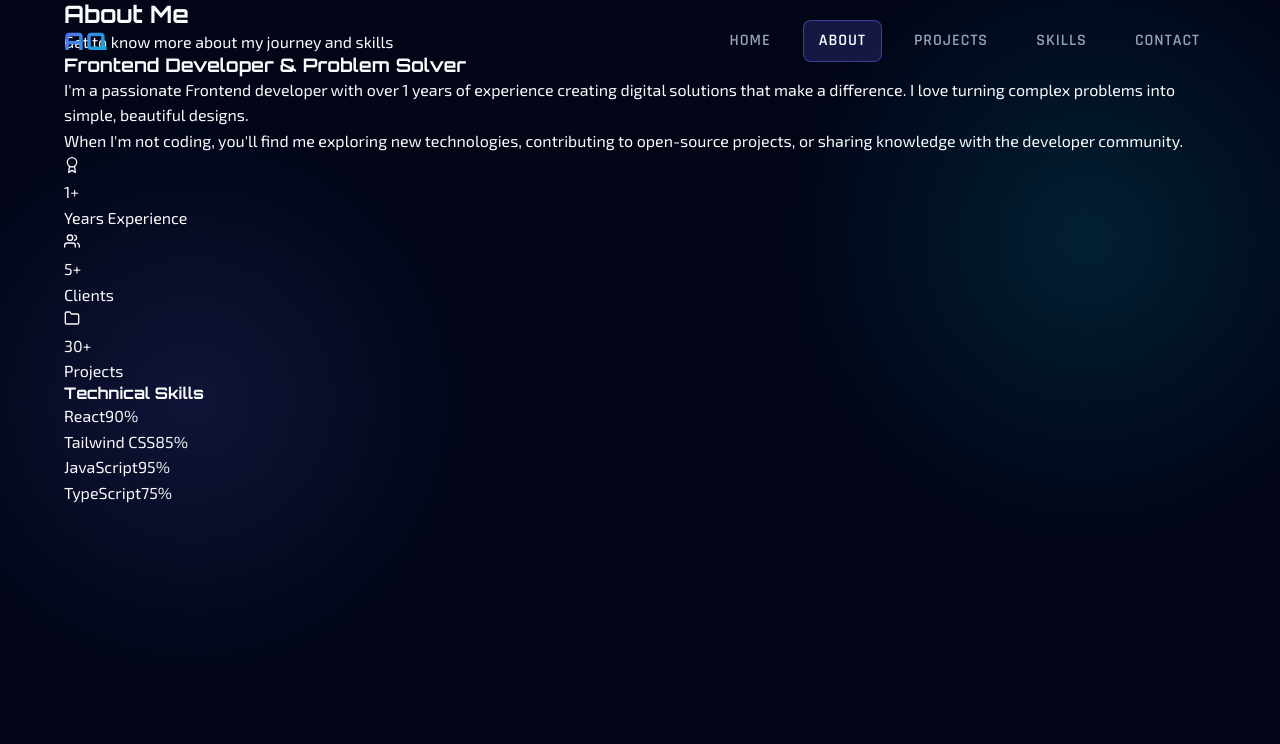
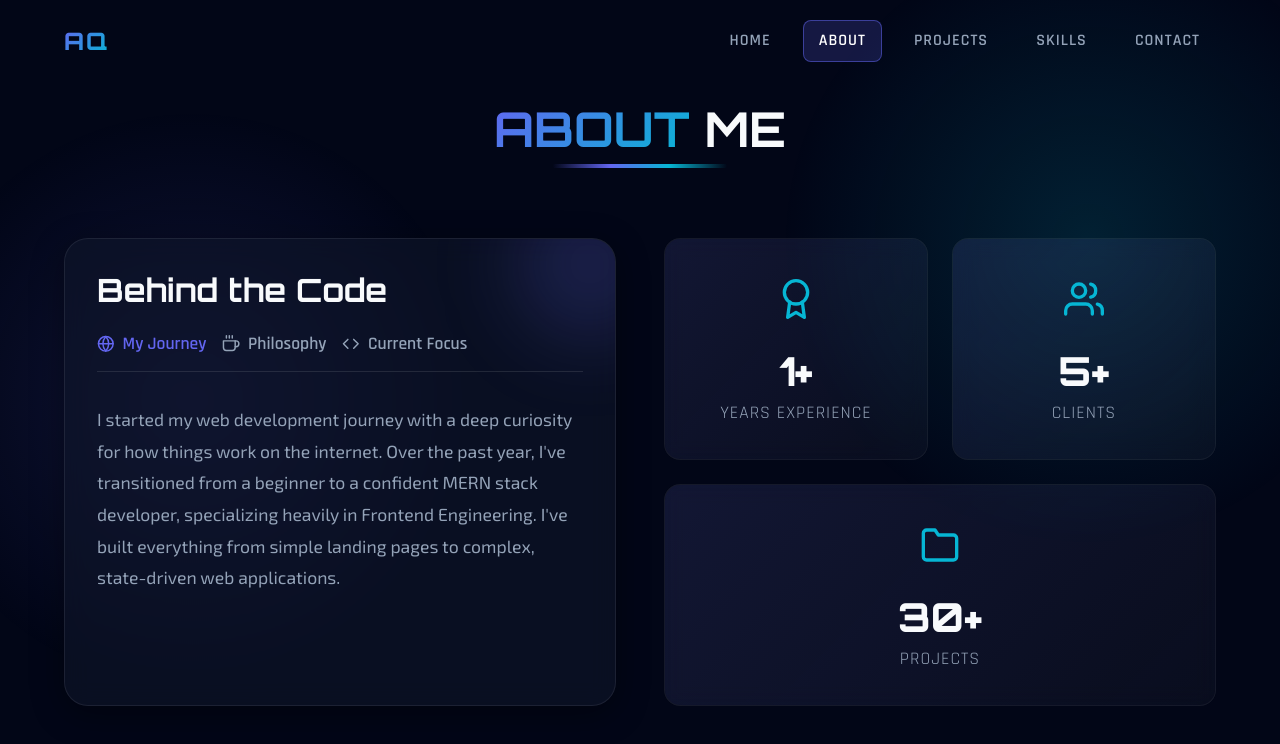
Before and after one commit to adeel-151/react-portfolio, a React (Vite) app: page /about in a window 1280 px wide. Shown: the top 744 px of the page. Built offline with nearby package versions, Linux system fonts and the light colour scheme.

Commit message:
Redesign about and skills sections

```diff
--- a/src/pages/About.jsx
+++ b/src/pages/About.jsx
@@ -1,109 +1,155 @@
-import React from 'react';
-// eslint-disable-next-line no-unused-vars
-import { motion } from 'framer-motion';
-import { FiAward, FiUsers, FiFolder } from 'react-icons/fi';
+import React, { useState } from 'react';
+import { motion, AnimatePresence } from 'framer-motion';
+import { FiAward, FiUsers, FiFolder, FiCode, FiCoffee, FiGlobe } from 'react-icons/fi';
 
 const About = () => {
+  const [activeTab, setActiveTab] = useState('journey');
+
   const stats = [
     { icon: <FiAward />, number: '1+', text: 'Years Experience' },
     { icon: <FiUsers />, number: '5+', text: 'Clients' },
     { icon: <FiFolder />, number: '30+', text: 'Projects' }
   ];
 
-  const skills = [
-    { name: 'React', level: 90 },
-    { name: 'Tailwind CSS', level: 85 },
-    { name: 'JavaScript', level: 95 },
-    { name: 'TypeScript', level: 75 }
+  const tabs = [
+    { id: 'journey', label: 'My Journey', icon: <FiGlobe /> },
+    { id: 'philosophy', label: 'Philosophy', icon: <FiCoffee /> },
+    { id: 'focus', label: 'Current Focus', icon: <FiCode /> }
   ];
+
+  const tabContent = {
+    journey: (
+      <p style={{ lineHeight: '1.8', color: 'var(--gray)', fontSize: '1.1rem' }}>
+        I started my web development journey with a deep curiosity for how things work on the internet.
+        Over the past year, I've transitioned from a beginner to a confident MERN stack developer,
+        specializing heavily in Frontend Engineering. I've built everything from simple landing pages
+        to complex, state-driven web applications.
+      </p>
+    ),
+    philosophy: (
+      <p style={{ lineHeight: '1.8', color: 'var(--gray)', fontSize: '1.1rem' }}>
+        I believe that a great user interface goes beyond just aesthetics—it’s about creating seamless,
+        intuitive experiences that delight users. Clean code, maintainable architecture, and pixel-perfect
+        designs are at the core of everything I build.
+      </p>
+    ),
+    focus: (
+      <p style={{ lineHeight: '1.8', color: 'var(--gray)', fontSize: '1.1rem' }}>
+        Right now, I am heavily focused on mastering modern React patterns, advanced CSS animations (like
+        Framer Motion), and exploring next-gen meta-frameworks like Next.js to deliver blazing-fast
+        performance.
+      </p>
+    )
+  };
 
   return (
     <motion.section
-      className="about"
+      className="page-wrapper"
       initial={{ opacity: 0 }}
       animate={{ opacity: 1 }}
-      exit={{ opacity: 0 }}
+      exit={{ opacity: 0, y: -20 }}
       transition={{ duration: 0.5 }}
     >
       <div className="container">
         <motion.div
-          className="section-header"
-          initial={{ y: 50, opacity: 0 }}
+          initial={{ y: 30, opacity: 0 }}
           animate={{ y: 0, opacity: 1 }}
           transition={{ delay: 0.2 }}
         >
-          <h2>About Me</h2>
-          <p>Get to know more about my journey and skills</p>
+          <h2 className="section-title">
+            <span className="text-gradient">ABOUT</span> ME
+          </h2>
         </motion.div>
 
-        <div className="about-content">
+        <div style={{ display: 'grid', gridTemplateColumns: 'repeat(auto-fit, minmax(350px, 1fr))', gap: '3rem', marginTop: '2rem' }}>
+          {/* Left Column: Interactive Story */}
           <motion.div
-            className="about-text"
-            initial={{ x: -50, opacity: 0 }}
+            className="glass"
+            initial={{ x: -30, opacity: 0 }}
             animate={{ x: 0, opacity: 1 }}
-            transition={{ delay: 0.4 }}
+            transition={{ delay: 0.3 }}
+            style={{ borderRadius: '24px', padding: '2rem', overflow: 'hidden', position: 'relative' }}
           >
-            <h3>Frontend Developer & Problem Solver</h3>
-            <p>
-              I'm a passionate Frontend developer with over 1 years of experience
-              creating digital solutions that make a difference. I love turning complex
-              problems into simple, beautiful designs.
-            </p>
-            <p>
-              When I'm not coding, you'll find me exploring new technologies,
-              contributing to open-source projects, or sharing knowledge with the
-              developer community.
-            </p>
+            <div style={{ position: 'absolute', top: '-50px', right: '-50px', width: '150px', height: '150px', background: 'rgba(99, 102, 241, 0.2)', filter: 'blur(40px)', borderRadius: '50%' }} />
 
-            <div className="stats-grid">
-              {stats.map((stat, index) => (
+            <h3 style={{ fontSize: '2rem', marginBottom: '1.5rem', color: 'var(--light)' }}>Behind the Code</h3>
+
+            <div style={{ display: 'flex', gap: '1rem', marginBottom: '2rem', borderBottom: '1px solid rgba(255,255,255,0.1)', paddingBottom: '1rem' }}>
+              {tabs.map((tab) => (
+                <button
+                  key={tab.id}
+                  onClick={() => setActiveTab(tab.id)}
+                  style={{
+                    background: 'none',
+                    border: 'none',
+                    color: activeTab === tab.id ? 'var(--primary)' : 'var(--gray)',
+                    fontFamily: 'var(--font-accent)',
+                    fontSize: '1.1rem',
+                    fontWeight: 600,
+                    cursor: 'pointer',
+                    display: 'flex',
+                    alignItems: 'center',
+                    gap: '0.5rem',
+                    transition: 'color 0.3s'
+                  }}
+                >
+                  {tab.icon} {tab.label}
+                </button>
+              ))}
+            </div>
+
+            <div style={{ minHeight: '150px' }}>
+              <AnimatePresence mode="wait">
                 <motion.div
-                  key={index}
-                  className="stat-card"
-                  whileHover={{ scale: 1.05 }}
-                  initial={{ y: 50, opacity: 0 }}
-                  animate={{ y: 0, opacity: 1 }}
-                  transition={{ delay: 0.6 + index * 0.1 }}
+                  key={activeTab}
+                  initial={{ opacity: 0, y: 10 }}
+                  animate={{ opacity: 1, y: 0 }}
+                  exit={{ opacity: 0, y: -10 }}
+                  transition={{ duration: 0.3 }}
                 >
-                  <div className="stat-icon">{stat.icon}</div>
-                  <div className="stat-number">{stat.number}</div>
-                  <div className="stat-text">{stat.text}</div>
+                  {tabContent[activeTab]}
                 </motion.div>
-              ))}
+              </AnimatePresence>
             </div>
           </motion.div>
 
+          {/* Right Column: Stats Grid */}
           <motion.div
-            className="skills-section"
-            initial={{ x: 50, opacity: 0 }}
+            initial={{ x: 30, opacity: 0 }}
             animate={{ x: 0, opacity: 1 }}
-            transition={{ delay: 0.6 }}
+            transition={{ delay: 0.4 }}
+            style={{ display: 'grid', gridTemplateColumns: 'repeat(2, 1fr)', gap: '1.5rem' }}
           >
-            <h4>Technical Skills</h4>
-            <div className="skills-grid">
-              {skills.map((skill, index) => (
-                <motion.div
-                  key={skill.name}
-                  className="skill-item"
-                  initial={{ width: 0 }}
-                  animate={{ width: '100%' }}
-                  transition={{ delay: 0.8 + index * 0.1, duration: 0.5 }}
-                >
-                  <div className="skill-header">
-                    <span className="skill-name">{skill.name}</span>
-                    <span className="skill-percent">{skill.level}%</span>
-                  </div>
-                  <div className="skill-bar">
-                    <motion.div
-                      className="skill-progress"
-                      initial={{ width: 0 }}
-                      animate={{ width: `${skill.level}%` }}
-                      transition={{ delay: 1 + index * 0.1, duration: 1 }}
-                    />
-                  </div>
-                </motion.div>
-              ))}
-            </div>
+            {stats.map((stat, index) => (
+              <motion.div
+                key={index}
+                className="glass-card"
+                whileHover={{ y: -10, scale: 1.02 }}
+                style={{
+                  padding: '2rem',
+                  display: 'flex',
+                  flexDirection: 'column',
+                  alignItems: 'center',
+                  justifyContent: 'center',
+                  textAlign: 'center',
+                  position: 'relative',
+                  overflow: 'hidden',
+                  gridColumn: index === 2 ? '1 / -1' : 'auto' // Make 3rd item span full width
+                }}
+              >
+                <div style={{ position: 'absolute', inset: 0, background: 'linear-gradient(135deg, rgba(99, 102, 241, 0.1) 0%, transparent 100%)', zIndex: 0 }} />
+
+                <div style={{ fontSize: '2.5rem', color: 'var(--secondary)', marginBottom: '1rem', zIndex: 1 }}>
+                  {stat.icon}
+                </div>
+                <div style={{ fontFamily: 'var(--font-display)', fontSize: '2.5rem', fontWeight: 800, color: 'var(--light)', lineHeight: 1, marginBottom: '0.5rem', zIndex: 1 }}>
+                  {stat.number}
+                </div>
+                <div style={{ color: 'var(--gray)', fontFamily: 'var(--font-accent)', fontSize: '1.1rem', letterSpacing: '1px', textTransform: 'uppercase', zIndex: 1 }}>
+                  {stat.text}
+                </div>
+              </motion.div>
+            ))}
           </motion.div>
         </div>
       </div>
--- a/src/pages/Skills.jsx
+++ b/src/pages/Skills.jsx
@@ -1,107 +1,156 @@
 import React from 'react';
 import { motion } from 'framer-motion';
-import { FiMail, FiPhone, FiMapPin, FiSend } from 'react-icons/fi';
 import {
   SiReact,
-  SiNodedotjs,
-  SiMongodb,
-  SiExpress,
   SiJavascript,
   SiTypescript,
-  SiGit,
-  SiDocker,
-  Si1001Tracklists,
   SiHtml5,
   SiCss3,
   SiTailwindcss,
   SiBootstrap,
   SiCplusplus,
   SiPython,
-  SiGitlab,
+  SiGit,
   SiGithub,
-  SiVsco,
+  SiVisualstudiocode,
 } from 'react-icons/si';
 
 const Skills = () => {
   const skillCategories = [
     {
-
+      title: 'Frontend & Languages',
       skills: [
-        { name: 'React', icon: <SiReact />, level: 90 },
-        { name: 'JavaScript', icon: <SiJavascript />, level: 95 },
-        { name: 'TypeScript', icon: <SiTypescript />, level: 80 },
-        { name: 'HTML/CSS', icon: <SiHtml5 />, level: 95 },
-        { name: 'Tailwind CSS', icon: <SiTailwindcss />, level: 85 },
-        { name: 'Bootstrap', icon: <SiBootstrap />, level: 80 },
-        { name: 'C++', icon: <SiCplusplus />, level: 70 },
-        { name: 'Python', icon: <SiPython />, level: 75 }
+        { name: 'React', icon: <SiReact />, color: '#61DAFB' },
+        { name: 'JavaScript', icon: <SiJavascript />, color: '#F7DF1E' },
+        { name: 'TypeScript', icon: <SiTypescript />, color: '#3178C6' },
+        { name: 'HTML5', icon: <SiHtml5 />, color: '#E34F26' },
+        { name: 'CSS3', icon: <SiCss3 />, color: '#1572B6' },
+        { name: 'Tailwind CSS', icon: <SiTailwindcss />, color: '#06B6D4' },
+        { name: 'Bootstrap', icon: <SiBootstrap />, color: '#7952B3' },
+        { name: 'C++', icon: <SiCplusplus />, color: '#00599C' },
+        { name: 'Python', icon: <SiPython />, color: '#3776AB' }
       ]
     },
-
     {
-      title: 'Tools & Others',
+      title: 'Tools & Version Control',
       skills: [
-        { name: 'Git', icon: <SiGit />, level: 90 },
-        { name: 'Github', icon: <SiGithub />, level: 85 },
-        { name: 'VS Code', icon: <SiVsco />, level: 95 }
+        { name: 'Git', icon: <SiGit />, color: '#F05032' },
+        { name: 'GitHub', icon: <SiGithub />, color: '#ffffff' },
+        { name: 'VS Code', icon: <SiVisualstudiocode />, color: '#007ACC' }
       ]
     }
   ];
 
+  const containerVariants = {
+    hidden: { opacity: 0 },
+    visible: {
+      opacity: 1,
+      transition: {
+        staggerChildren: 0.1
+      }
+    }
+  };
+
+  const itemVariants = {
+    hidden: { y: 20, opacity: 0 },
+    visible: {
+      y: 0,
+      opacity: 1,
+      transition: { type: 'spring', stiffness: 100 }
+    }
+  };
+
   return (
     <motion.section
-      className="skills"
-      initial={{ opacity: 0 }}
-      animate={{ opacity: 1 }}
-      exit={{ opacity: 0 }}
-      transition={{ duration: 0.5 }}
+      className="page-wrapper"
+      initial="hidden"
+      animate="visible"
+      exit={{ opacity: 0, y: -20 }}
+      variants={containerVariants}
     >
       <div className="container">
-        <motion.div
-          className="section-header"
-          initial={{ y: 50, opacity: 0 }}
-          animate={{ y: 0, opacity: 1 }}
-          transition={{ delay: 0.2 }}
-        >
-          <h2>Skills & Technologies</h2>
-          <p>Technologies I work with to bring ideas to life</p>
+        <motion.div variants={itemVariants} style={{ marginBottom: '4rem' }}>
+          <h2 className="section-title">
+            <span className="text-gradient">TECH</span> ARSENAL
+          </h2>
+          <p style={{ textAlign: 'center', color: 'var(--gray)', fontSize: '1.1rem', marginTop: '1rem' }}>
+            The tools and technologies I use to build high-performance applications
+          </p>
         </motion.div>
 
-        <div className="skills-categories">
-          {skillCategories.map((category, categoryIndex) => (
-            <motion.div
-              key={category.title}
-              className="skill-category"
-              initial={{ y: 50, opacity: 0 }}
-              animate={{ y: 0, opacity: 1 }}
-              transition={{ delay: 0.4 + categoryIndex * 0.2 }}
-            >
-              <h3 className="category-title">{category.title}</h3>
-              <div className="skills-grid-category">
-                {category.skills.map((skill, skillIndex) => (
+        <div style={{ display: 'flex', flexDirection: 'column', gap: '4rem' }}>
+          {skillCategories.map((category, idx) => (
+            <motion.div key={category.title} variants={itemVariants}>
+              <h3 style={{
+                fontFamily: 'var(--font-accent)',
+                fontSize: '1.8rem',
+                marginBottom: '2rem',
+                color: 'var(--light)',
+                display: 'flex',
+                alignItems: 'center',
+                gap: '1rem'
+              }}>
+                <span style={{ width: '40px', height: '2px', background: 'var(--primary)' }}></span>
+                {category.title}
+              </h3>
+
+              <div style={{
+                display: 'grid',
+                gridTemplateColumns: 'repeat(auto-fill, minmax(140px, 1fr))',
+                gap: '1.5rem'
+              }}>
+                {category.skills.map((skill) => (
                   <motion.div
                     key={skill.name}
-                    className="skill-card"
-                    whileHover={{ scale: 1.05 }}
-                    initial={{ scale: 0 }}
-                    animate={{ scale: 1 }}
-                    transition={{ delay: 0.6 + skillIndex * 0.1 }}
+                    className="glass-card"
+                    whileHover={{ scale: 1.05, y: -5 }}
+                    whileTap={{ scale: 0.95 }}
+                    style={{
+                      padding: '2rem 1rem',
+                      display: 'flex',
+                      flexDirection: 'column',
+                      alignItems: 'center',
+                      justifyContent: 'center',
+                      gap: '1rem',
+                      cursor: 'pointer',
+                      position: 'relative',
+                      overflow: 'hidden'
+                    }}
                   >
-                    <div className="skill-icon">
+                    {/* Hover Glow Effect */}
+                    <motion.div
+                      initial={{ opacity: 0 }}
+                      whileHover={{ opacity: 0.15 }}
+                      style={{
+                        position: 'absolute',
+                        inset: 0,
+                        background: skill.color,
+                        filter: 'blur(20px)',
+                        zIndex: 0
+                      }}
+                    />
+
+                    <motion.div
+                      style={{
+                        fontSize: '3.5rem',
+                        color: skill.color,
+                        zIndex: 1,
+                        filter: `drop-shadow(0 0 10px ${skill.color}40)`
+                      }}
+                    >
                       {skill.icon}
-                    </div>
-                    <h4>{skill.name}</h4>
-                    <div className="skill-level">
-                      <div className="level-bar">
-                        <motion.div
-                          className="level-progress"
-                          initial={{ width: 0 }}
-                          animate={{ width: `${skill.level}%` }}
-                          transition={{ delay: 0.8 + skillIndex * 0.1, duration: 1 }}
-                        />
-                      </div>
-                      <span className="level-percent">{skill.level}%</span>
-                    </div>
+                    </motion.div>
+
+                    <span style={{
+                      fontFamily: 'var(--font-mono)',
+                      fontSize: '1rem',
+                      fontWeight: 600,
+                      color: 'var(--light)',
+                      zIndex: 1,
+                      textAlign: 'center'
+                    }}>
+                      {skill.name}
+                    </span>
                   </motion.div>
                 ))}
               </div>
```
